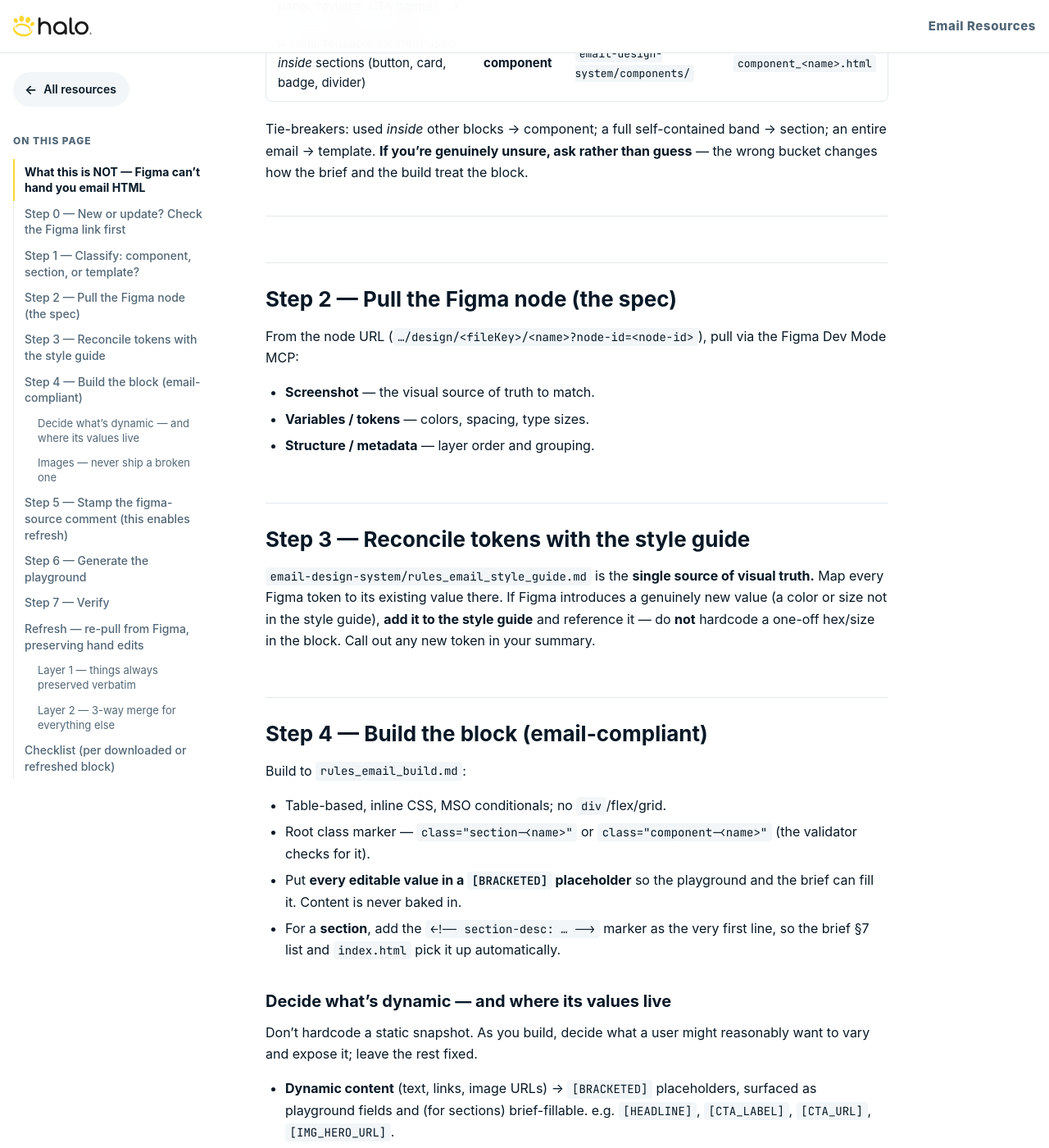
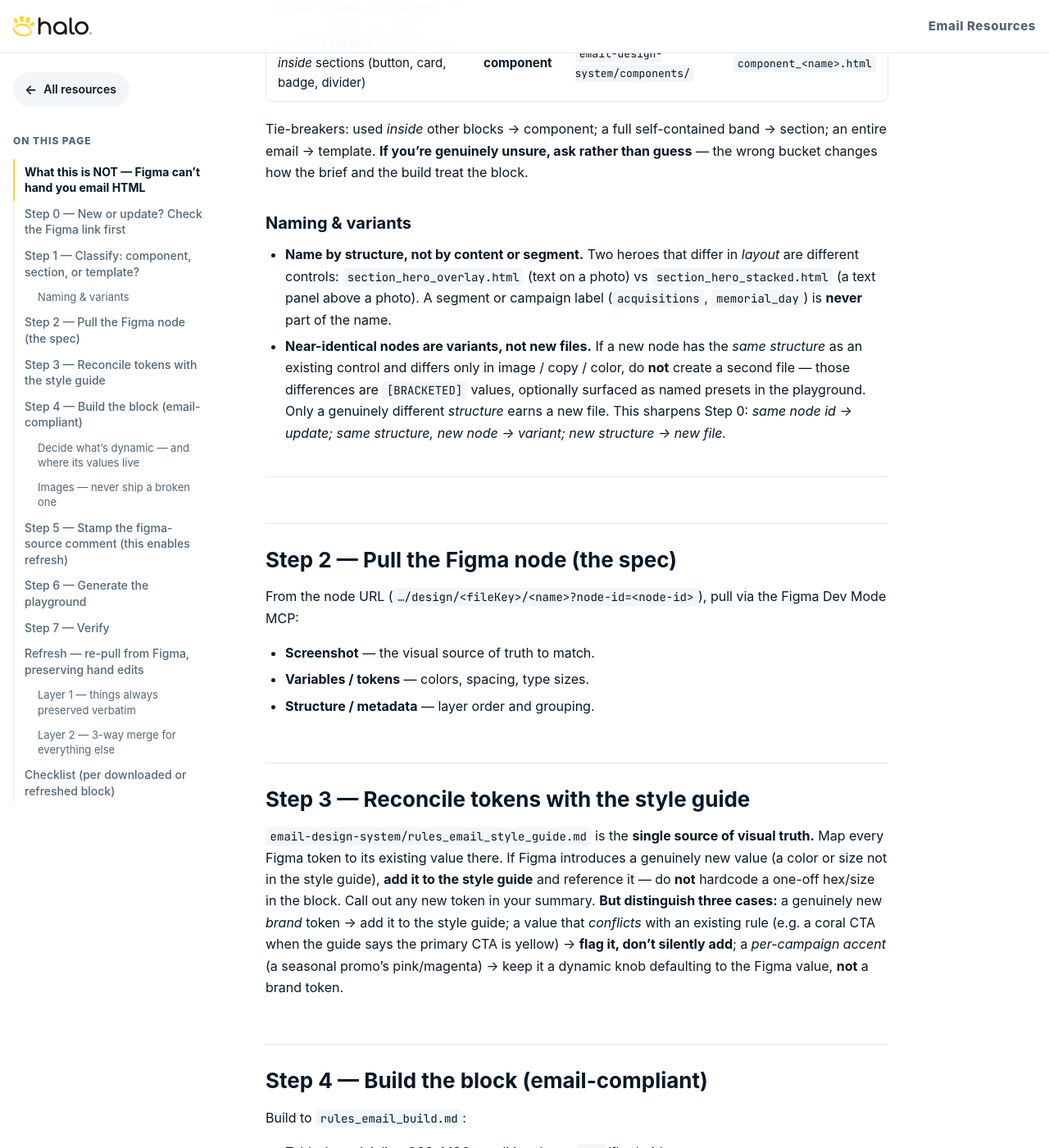
Before and after one commit to Topdecileinc/halo-resources, a Jekyll site: the page built from developer-skills/rules_figma_download.md, in a window 1280 px wide and 1400 px high, scrolled down 1665 px. Shown: the whole window at 82% size. Built offline with Jekyll 4.4.1, drawn with Linux system fonts in a browser that asks for light colours; our own code applies the rules of GitHub Pages for plain Markdown files.

Commit message:
Second hero (stacked) + establish structural hero naming family
- Rename section_hero -> section_hero_overlay (text-on-photo); class + playground to match.
- Add section_hero_stacked + playground (Figma node 4675:400): solid text panel above a
  full-width photo. Campaign colors (pink/magenta) kept as dynamic knobs, not style-guide tokens.
- Index: two hero entries (overlay, stacked), each linking its rendered playground.
- rules_figma_download.md: add "name by structure, not content/segment", variants-vs-new-files,
  and the brand-token vs conflict vs per-campaign-accent distinction.

Co-Authored-By: Claude Opus 4.8 <noreply@anthropic.com>

```diff
--- a/developer-skills/rules_figma_download.md
+++ b/developer-skills/rules_figma_download.md
@@ -54,6 +54,18 @@ Tie-breakers: used *inside* other blocks → component; a full self-contained ba
 entire email → template. **If you're genuinely unsure, ask rather than guess** — the wrong bucket
 changes how the brief and the build treat the block.
 
+### Naming & variants
+
+- **Name by structure, not by content or segment.** Two heroes that differ in *layout* are
+  different controls: `section_hero_overlay.html` (text on a photo) vs `section_hero_stacked.html`
+  (a text panel above a photo). A segment or campaign label (`acquisitions`, `memorial_day`) is
+  **never** part of the name.
+- **Near-identical nodes are variants, not new files.** If a new node has the *same structure* as
+  an existing control and differs only in image / copy / color, do **not** create a second file —
+  those differences are `[BRACKETED]` values, optionally surfaced as named presets in the
+  playground. Only a genuinely different *structure* earns a new file. This sharpens Step 0:
+  *same node id → update; same structure, new node → variant; new structure → new file.*
+
 ---
 
 ## Step 2 — Pull the Figma node (the spec)
@@ -69,7 +81,11 @@ From the node URL (`…/design/<fileKey>/<name>?node-id=<node-id>`), pull via th
 `email-design-system/rules_email_style_guide.md` is the **single source of visual truth.** Map
 every Figma token to its existing value there. If Figma introduces a genuinely new value (a color
 or size not in the style guide), **add it to the style guide** and reference it — do **not**
-hardcode a one-off hex/size in the block. Call out any new token in your summary.
+hardcode a one-off hex/size in the block. Call out any new token in your summary. **But distinguish
+three cases:** a genuinely new *brand* token → add it to the style guide; a value that *conflicts*
+with an existing rule (e.g. a coral CTA when the guide says the primary CTA is yellow) → **flag it,
+don't silently add**; a *per-campaign accent* (a seasonal promo's pink/magenta) → keep it a dynamic
+knob defaulting to the Figma value, **not** a brand token.
 
 ## Step 4 — Build the block (email-compliant)
 
--- a/email-design-system/sections/section_hero.html
+++ b/email-design-system/sections/section_hero_overlay.html
@@ -1,6 +1,6 @@
 <!-- section-desc: Hero band — full-bleed background image with a star rating, headline, subhead, and CTA. -->
 <!--
-  section_hero.html  (root class="section-hero")
+  section_hero_overlay.html  (root class="section-hero-overlay")
   Hero block — the top content band of an email: a background image with an overlaid star
   rating, headline, subhead, and CTA button. Drop in as the first row after section_header,
   inside the 600px container table.
@@ -27,10 +27,10 @@
      url:           https://www.figma.com/design/khVeCWBF9aKmLmCcPev3nv/Halo-Email-Design-System--Copy---Copy-?node-id=4618-108
      kind:          section
      fetched:       2026-06-22
-     generated-sha: 5256a6d57c142651e6f0d7f9efd569229efeaf7a8ac0cd12956e6d2e3bd4d9f5
+     generated-sha: 998cb8c2d0d1e0d5dcae8bde4b0e897c817255ac66a8cc4b41053845f381ba3b
      On "refresh" this node is re-pulled and this file + its playground are rebuilt.
      See developer-skills/rules_figma_download.md -> Refresh for how hand edits are preserved. -->
-<tr class="section-hero">
+<tr class="section-hero-overlay">
   <td align="center" style="padding:0;">
     <table role="presentation" width="600" cellpadding="0" cellspacing="0" border="0" style="width:600px; max-width:100%;">
       <tr>
```
Also changed, not shown: email-design-system/playground/hero_overlay.html (renamed from email-design-system/playground/hero.html, +4 -4 lines), email-design-system/playground/hero_stacked.html (added, +104 -0 lines), email-design-system/sections/section_hero_stacked.html (added, +64 -0 lines), index.html (+9 -3 lines).
